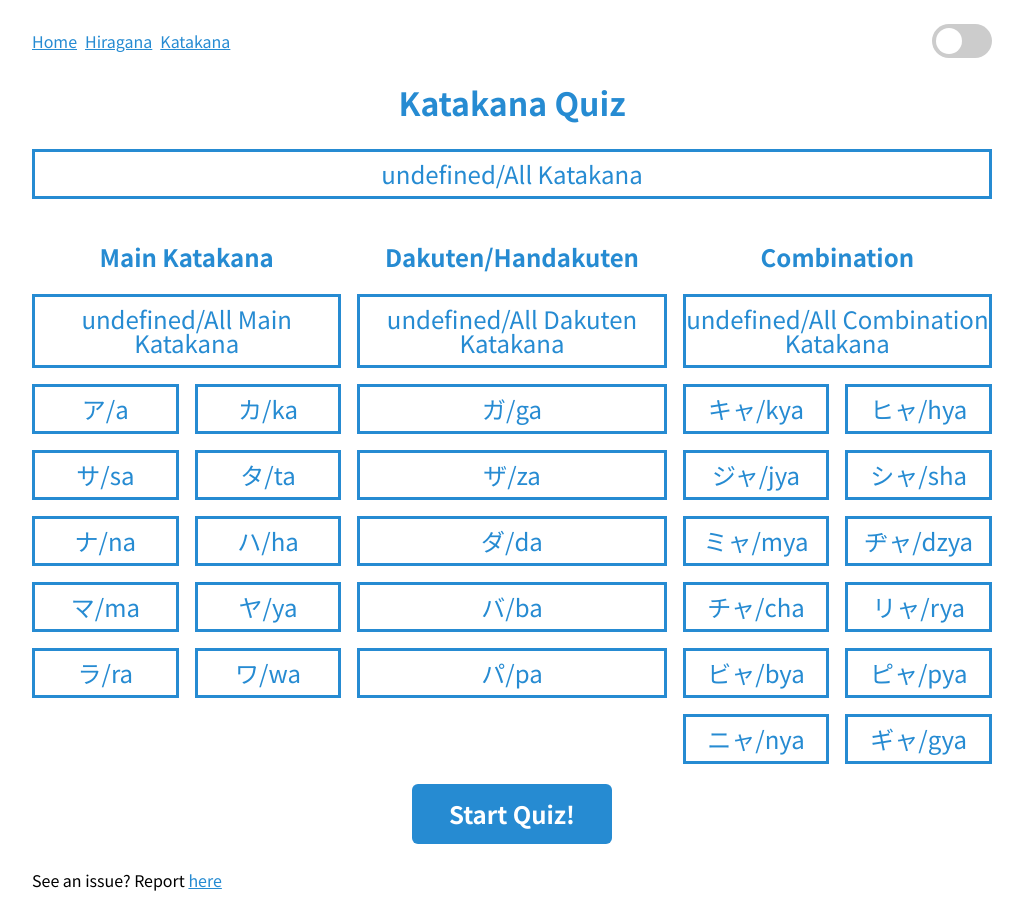
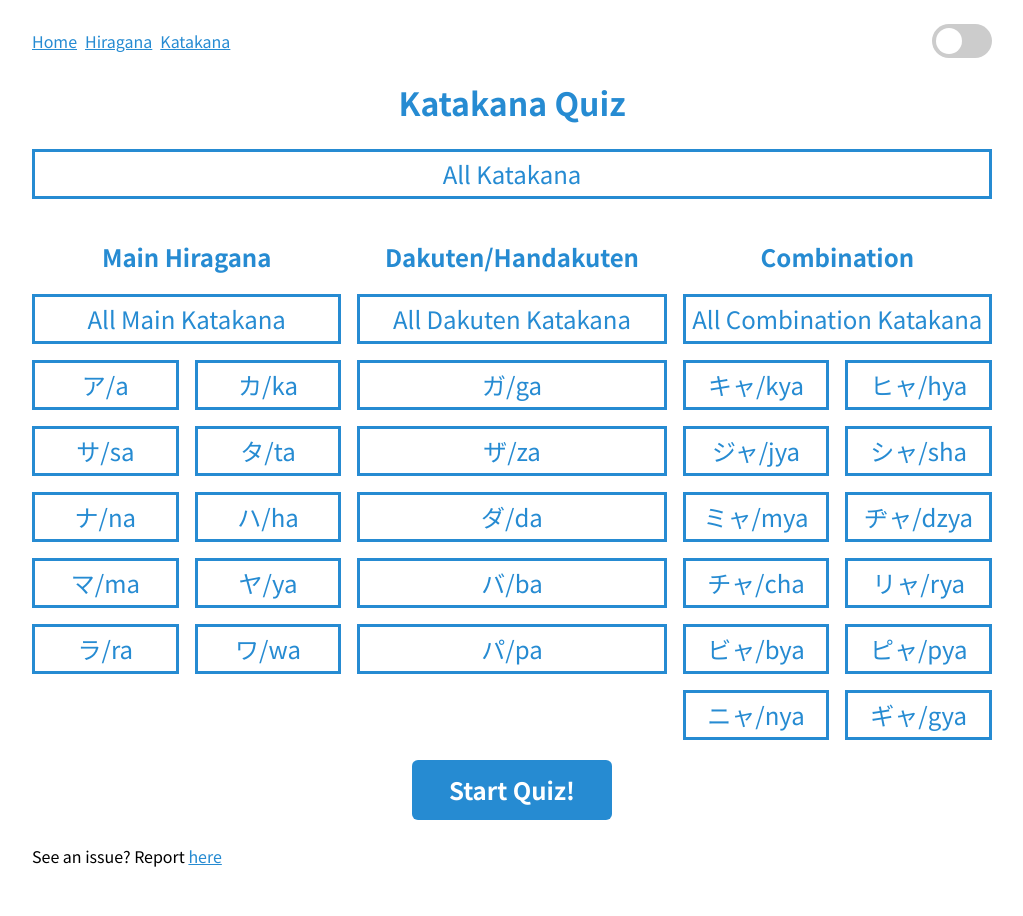
Before and after one commit to rayhanw/learn-japanese, a React (Create React App) app: page /katakana in a window 1280 px wide. Shown: the whole page, without its empty margins (128-1151 px from the left). After the commit the page ends 892 px from the top, so only its background shows below. Built offline with nearby package versions, Linux system fonts and the light colour scheme.

Commit message:
use new CheckboxGroup

```diff
--- a/src/pages/Hiragana.tsx
+++ b/src/pages/Hiragana.tsx
@@ -58,7 +58,7 @@ const Hiragana: React.FC = () => {
 			</div>
 			<Checkbox
 				text="All Hiragana"
-				hiragana=""
+				alphabet=""
 				classList={`${allHiraganaActive ? "checked" : ""}`}
 				handleMultipleChange={handleAllHiraganaChange}
 			/>
@@ -76,6 +76,8 @@ const Hiragana: React.FC = () => {
 					shouldActivate={dakutenHiraganaActive || allHiraganaActive}
 					data={dakuten}
 					handleMultipleChange={handleDakutenHiraganaChange}
+					columnCount="oneColumn"
+					classList={`mb-2 ${dakutenHiraganaActive ? "checked" : ""}`}
 				/>
 				<CheckboxGroup
 					title="Combination"
--- a/src/pages/Katakana.tsx
+++ b/src/pages/Katakana.tsx
@@ -5,6 +5,7 @@ import { KATAKANA_MAPPING } from "../constants";
 import { Checkbox } from "../components/Checkbox";
 import { CheckboxCollection } from "../components/CheckboxCollection";
 import { Link } from "react-router-dom";
+import { CheckboxGroup } from "../components/CheckboxGroup";
 
 const Katakana: React.FC = () => {
 	const { dispatch } = useGlobalStateContext();
@@ -58,57 +59,34 @@ const Katakana: React.FC = () => {
 			</div>
 			<Checkbox
 				text="All Katakana"
-				hiragana=""
+				alphabet=""
 				classList={`${allKatakanaActive ? "checked" : ""}`}
 				handleMultipleChange={handleAllKatakanaChange}
 			/>
 			<div className="pageGrid">
-				<div>
-					<h2 className="title">Main Katakana</h2>
-					<CheckboxCollection
+				<CheckboxGroup
+					title="Main Hiragana"
+					subtitle="All Main Katakana"
 					data={main}
 					shouldActivate={mainKatakanaActive || allKatakanaActive}
-					>
-						<Checkbox
-							text="All Main Katakana"
-							hiragana=""
-							classList="mb-2"
 					handleMultipleChange={handleMainKatakanaChange}
-							checked={mainKatakanaActive || allKatakanaActive}
 				/>
-					</CheckboxCollection>
-				</div>
-				<div>
-					<h2 className="title">Dakuten/Handakuten</h2>
-					<CheckboxCollection
+				<CheckboxGroup
+					title="Dakuten/Handakuten"
+					subtitle="All Dakuten Katakana"
 					data={dakuten}
+					shouldActivate={dakutenKatakanaActive || allKatakanaActive}
+					handleMultipleChange={handleDakutenKatakanaChange}
 					columnCount="oneColumn"
-						shouldActivate={dakutenKatakanaActive || allKatakanaActive}
-					>
-						<Checkbox
-							text="All Dakuten Katakana"
-							hiragana=""
 					classList={`mb-2 ${dakutenKatakanaActive ? "checked" : ""}`}
-							handleMultipleChange={handleDakutenKatakanaChange}
-							checked={dakutenKatakanaActive || allKatakanaActive}
 				/>
-					</CheckboxCollection>
-				</div>
-				<div>
-					<h2 className="title">Combination</h2>
-					<CheckboxCollection
+				<CheckboxGroup
+					title="Combination"
+					subtitle="All Combination Katakana"
 					data={dakutenCombination}
 					shouldActivate={combinationKatakanaActive || allKatakanaActive}
-					>
-						<Checkbox
-							text="All Combination Katakana"
-							hiragana=""
-							classList={`mb-2 ${combinationKatakanaActive ? "checked" : ""}`}
 					handleMultipleChange={handleCombinationKatakanaChange}
-							checked={combinationKatakanaActive || allKatakanaActive}
 				/>
-					</CheckboxCollection>
-				</div>
 			</div>
 			<div className="relativeCenter">
 				<Link to="/quiz/katakana" className="btn btn-primary btn-lg">
```
Lines whose indentation alone changed are shown as unchanged.
